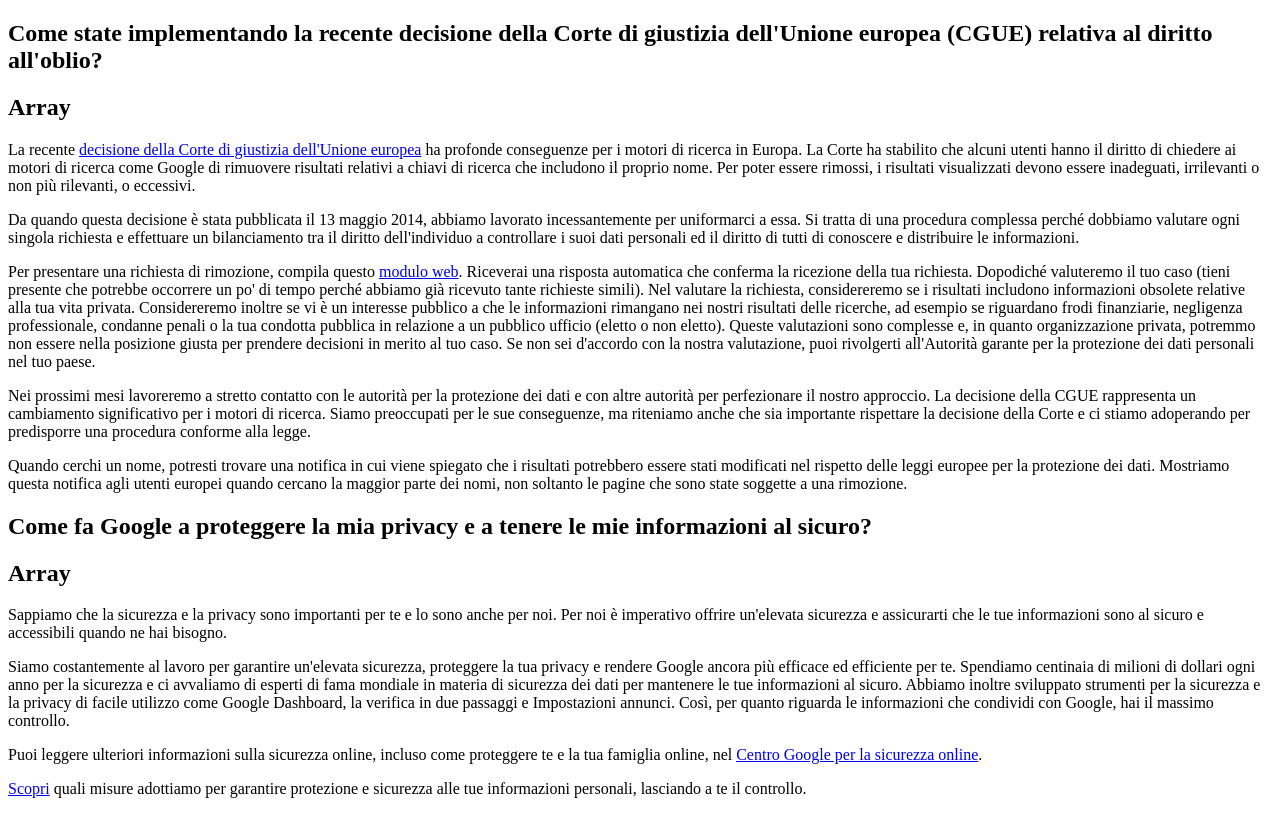
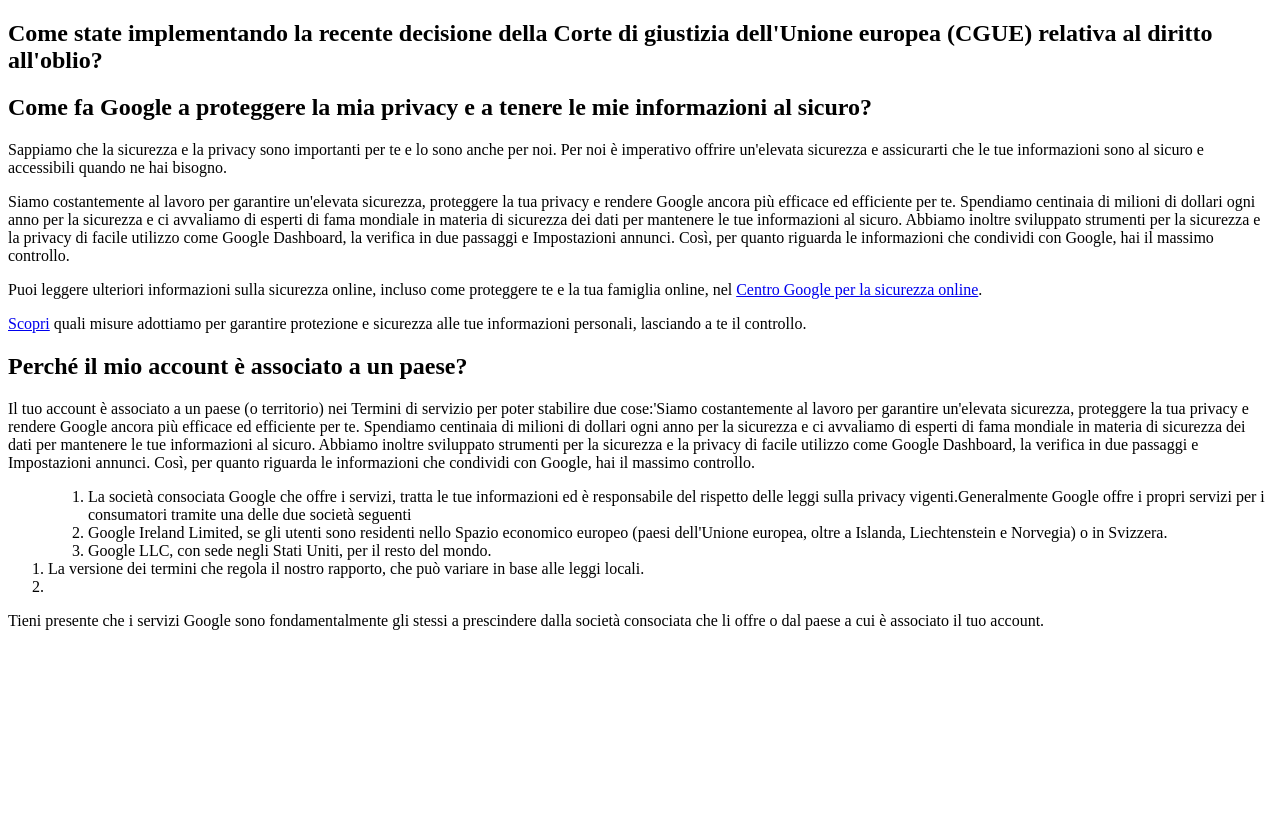
Before and after one commit to Alessandro2014/php-google-faq, a PHP site: page / in a window 1280 px wide. After the commit the page ends 630 px from the top, so only its background shows below. Run offline with PHP 8.4, Linux system fonts and the light colour scheme; data that the repository does not hold is empty.

Commit message:
modifica struttura array

```diff
--- a/index.php
+++ b/index.php
@@ -2,44 +2,44 @@
  <?php
     $questions = [
         // SEZIONE 1
-        "title_1" => "Come state implementando la recente decisione della Corte di giustizia dell'Unione europea (CGUE) relativa al diritto all'oblio?",
-        "text "=> [
-            "La recente <a href='http://curia.europa.eu/juris/document/document.jsf?text=&amp;docid=152065&amp;amppageIndex=0&amp;doclang=it&amp;mode=lst&amp;dir=&amp;occ=first&amp;part=1&amp;cid=276332'>decisione della Corte di giustizia dell'Unione europea</a> ha profonde conseguenze per i motori di ricerca in Europa. La Corte ha stabilito che alcuni utenti hanno il diritto di chiedere ai motori di ricerca come Google di rimuovere risultati relativi a chiavi di ricerca che includono il proprio nome. Per poter essere rimossi, i risultati visualizzati devono essere inadeguati, irrilevanti o non più rilevanti, o eccessivi.",
-            "Da quando questa decisione è stata pubblicata il 13 maggio 2014, abbiamo lavorato incessantemente per uniformarci a essa. Si tratta di una procedura complessa perché dobbiamo valutare ogni singola richiesta e effettuare un bilanciamento tra il diritto dell'individuo a controllare i suoi dati personali ed il diritto di tutti di conoscere e distribuire le informazioni.",
-            "Per presentare una richiesta di rimozione, compila questo <a href='https://support.google.com/legal/contact/lr_eudpa?product=websearch&amp;hl=it'>modulo web</a>. Riceverai una risposta automatica che conferma la ricezione della tua richiesta. Dopodiché valuteremo il tuo caso (tieni presente che potrebbe occorrere un po' di tempo perché abbiamo già ricevuto tante richieste simili). Nel valutare la richiesta, considereremo se i risultati includono informazioni obsolete relative alla tua vita privata. Considereremo inoltre se vi è un interesse pubblico a che le informazioni rimangano nei nostri risultati delle ricerche, ad esempio se riguardano frodi finanziarie, negligenza professionale, condanne penali o la tua condotta pubblica in relazione a un pubblico ufficio (eletto o non eletto). Queste valutazioni sono complesse e, in quanto organizzazione privata, potremmo non essere nella posizione giusta per prendere decisioni in merito al tuo caso. Se non sei d'accordo con la nostra valutazione, puoi rivolgerti all'Autorità garante per la protezione dei dati personali nel tuo paese.",
-            "Nei prossimi mesi lavoreremo a stretto contatto con le autorità per la protezione dei dati e con altre autorità per perfezionare il nostro approccio. La decisione della CGUE rappresenta un cambiamento significativo per i motori di ricerca. Siamo preoccupati per le sue conseguenze, ma riteniamo anche che sia importante rispettare la decisione della Corte e ci stiamo adoperando per predisporre una procedura conforme alla legge.",
-            "Quando cerchi un nome, potresti trovare una notifica in cui viene spiegato che i risultati potrebbero essere stati modificati nel rispetto delle leggi europee per la protezione dei dati. Mostriamo questa notifica agli utenti europei quando cercano la maggior parte dei nomi, non soltanto le pagine che sono state soggette a una rimozione.",
-            ],
+        [
+            "title" => "Come state implementando la recente decisione della Corte di giustizia dell'Unione europea (CGUE) relativa al diritto all'oblio?",
+            "text " =>
+            "<p>La recente <a href='http://curia.europa.eu/juris/document/document.jsf?text=&amp;docid=152065&amp;amppageIndex=0&amp;doclang=it&amp;mode=lst&amp;dir=&amp;occ=first&amp;part=1&amp;cid=276332'>decisione della Corte di giustizia dell'Unione europea</a> ha profonde conseguenze per i motori di ricerca in Europa. La Corte ha stabilito che alcuni utenti hanno il diritto di chiedere ai motori di ricerca come Google di rimuovere risultati relativi a chiavi di ricerca che includono il proprio nome. Per poter essere rimossi, i risultati visualizzati devono essere inadeguati, irrilevanti o non più rilevanti, o eccessivi.</p>
+            <p>Da quando questa decisione è stata pubblicata il 13 maggio 2014, abbiamo lavorato incessantemente per uniformarci a essa. Si tratta di una procedura complessa perché dobbiamo valutare ogni singola richiesta e effettuare un bilanciamento tra il diritto dell'individuo a controllare i suoi dati personali ed il diritto di tutti di conoscere e distribuire le informazioni.</p>
+            <p>Per presentare una richiesta di rimozione, compila questo <a href='https://support.google.com/legal/contact/lr_eudpa?product=websearch&amp;hl=it'>modulo web</a>. Riceverai una risposta automatica che conferma la ricezione della tua richiesta. Dopodiché valuteremo il tuo caso (tieni presente che potrebbe occorrere un po' di tempo perché abbiamo già ricevuto tante richieste simili). Nel valutare la richiesta, considereremo se i risultati includono informazioni obsolete relative alla tua vita privata. Considereremo inoltre se vi è un interesse pubblico a che le informazioni rimangano nei nostri risultati delle ricerche, ad esempio se riguardano frodi finanziarie, negligenza professionale, condanne penali o la tua condotta pubblica in relazione a un pubblico ufficio (eletto o non eletto). Queste valutazioni sono complesse e, in quanto organizzazione privata, potremmo non essere nella posizione giusta per prendere decisioni in merito al tuo caso. Se non sei d'accordo con la nostra valutazione, puoi rivolgerti all'Autorità garante per la protezione dei dati personali nel tuo paese.</p>
+            <p>Nei prossimi mesi lavoreremo a stretto contatto con le autorità per la protezione dei dati e con altre autorità per perfezionare il nostro approccio. La decisione della CGUE rappresenta un cambiamento significativo per i motori di ricerca. Siamo preoccupati per le sue conseguenze, ma riteniamo anche che sia importante rispettare la decisione della Corte e ci stiamo adoperando per predisporre una procedura conforme alla legge.</p>
+            <p>Quando cerchi un nome, potresti trovare una notifica in cui viene spiegato che i risultati potrebbero essere stati modificati nel rispetto delle leggi europee per la protezione dei dati. Mostriamo questa notifica agli utenti europei quando cercano la maggior parte dei nomi, non soltanto le pagine che sono state soggette a una rimozione.</p>",
+        ],
         // SEZIONE 2
-        "title_2" => "Come fa Google a proteggere la mia privacy e a tenere le mie informazioni al sicuro?",
-        "text" => [
-            "Sappiamo che la sicurezza e la privacy sono importanti per te e lo sono anche per noi. Per noi è imperativo offrire un'elevata sicurezza e assicurarti che le tue informazioni sono al sicuro e accessibili quando ne hai bisogno.",
-            "Siamo costantemente al lavoro per garantire un'elevata sicurezza, proteggere la tua privacy e rendere Google ancora più efficace ed efficiente per te. Spendiamo centinaia di milioni di dollari ogni anno per la sicurezza e ci avvaliamo di esperti di fama mondiale in materia di sicurezza dei dati per mantenere le tue informazioni al sicuro. Abbiamo inoltre sviluppato strumenti per la sicurezza e la privacy di facile utilizzo come Google Dashboard, la verifica in due passaggi e Impostazioni annunci. Così, per quanto riguarda le informazioni che condividi con Google, hai il massimo controllo.",
-            "Puoi leggere ulteriori informazioni sulla sicurezza online, incluso come proteggere te e la tua famiglia online, nel <a href='https://www.google.com/safetycenter/'>Centro Google per la sicurezza online</a>.",
-            "<a href='https://privacy.google.com'>Scopri</a> quali misure adottiamo per garantire protezione e sicurezza alle tue informazioni personali, lasciando a te il controllo.",
-            ],
-            // SOTTOSEZIONE 1
-        //     "Perché il mio account è associato a un paese?" => [
+        [
+            "title" => "Come fa Google a proteggere la mia privacy e a tenere le mie informazioni al sicuro?",
+            "text" =>
+            "<p>Sappiamo che la sicurezza e la privacy sono importanti per te e lo sono anche per noi. Per noi è imperativo offrire un'elevata sicurezza e assicurarti che le tue informazioni sono al sicuro e accessibili quando ne hai bisogno.</p>
+            <p>Siamo costantemente al lavoro per garantire un'elevata sicurezza, proteggere la tua privacy e rendere Google ancora più efficace ed efficiente per te. Spendiamo centinaia di milioni di dollari ogni anno per la sicurezza e ci avvaliamo di esperti di fama mondiale in materia di sicurezza dei dati per mantenere le tue informazioni al sicuro. Abbiamo inoltre sviluppato strumenti per la sicurezza e la privacy di facile utilizzo come Google Dashboard, la verifica in due passaggi e Impostazioni annunci. Così, per quanto riguarda le informazioni che condividi con Google, hai il massimo controllo.</p>
+            <p>Puoi leggere ulteriori informazioni sulla sicurezza online, incluso come proteggere te e la tua famiglia online, nel <a href='https://www.google.com/safetycenter/'>Centro Google per la sicurezza online</a>.</p>
+            <p><a href='https://privacy.google.com'>Scopri</a> quali misure adottiamo per garantire protezione e sicurezza alle tue informazioni personali, lasciando a te il controllo.</p>",
+        ],
+        // SOTTOSEZIONE 1
+        [
+            "title" => "Perché il mio account è associato a un paese?",
+            "text" =>
+            "<p>Il tuo account è associato a un paese (o territorio) nei Termini di servizio per poter stabilire due cose:'Siamo costantemente al lavoro per garantire un'elevata sicurezza, proteggere la tua privacy e rendere Google ancora più efficace ed efficiente per te. Spendiamo centinaia di milioni di dollari ogni anno per la sicurezza e ci avvaliamo di esperti di fama mondiale in materia di sicurezza dei dati per mantenere le tue informazioni al sicuro. Abbiamo inoltre sviluppato strumenti per la sicurezza e la privacy di facile utilizzo come Google Dashboard, la verifica in due passaggi e Impostazioni annunci. Così, per quanto riguarda le informazioni che condividi con Google, hai il massimo controllo.</p>
+                <ol>
+                <ol><li>La società consociata Google che offre i servizi, tratta le tue informazioni ed è responsabile del rispetto delle leggi sulla privacy vigenti.Generalmente Google offre i propri servizi per i consumatori tramite una delle due società seguenti</li>
+                <li>Google Ireland Limited, se gli utenti sono residenti nello Spazio economico europeo (paesi dell'Unione europea, oltre a Islanda, Liechtenstein e Norvegia) o in Svizzera.</li>
+                    <li>Google LLC, con sede negli Stati Uniti, per il resto del mondo.</li></ol>
+                  <li>La versione dei termini che regola il nostro rapporto, che può variare in base alle leggi locali.<li></ol>
+                  <p>Tieni presente che i servizi Google sono fondamentalmente gli stessi a prescindere dalla società consociata che li offre o dal paese a cui è associato il tuo account.</p>",
+        ],
+        //     // SOTTOSEZIONE 2
+        //     "Stabilire il paese associato al tuo account" => [
         //         [
-        //             "Il tuo account è associato a un paese (o territorio) nei Termini di servizio per poter stabilire due cose:'Siamo costantemente al lavoro per garantire un'elevata sicurezza, proteggere la tua privacy e rendere Google ancora più efficace ed efficiente per te. Spendiamo centinaia di milioni di dollari ogni anno per la sicurezza e ci avvaliamo di esperti di fama mondiale in materia di sicurezza dei dati per mantenere le tue informazioni al sicuro. Abbiamo inoltre sviluppato strumenti per la sicurezza e la privacy di facile utilizzo come Google Dashboard, la verifica in due passaggi e Impostazioni annunci. Così, per quanto riguarda le informazioni che condividi con Google, hai il massimo controllo.",
-        //             "La società consociata Google che offre i servizi, tratta le tue informazioni ed è responsabile del rispetto delle leggi sulla privacy vigenti.Generalmente Google offre i propri servizi per i consumatori tramite una delle due società seguenti" => [
-        //                 // a
-        //                 "Google Ireland Limited, se gli utenti sono residenti nello Spazio economico europeo (paesi dell'Unione europea, oltre a Islanda, Liechtenstein e Norvegia) o in Svizzera.",
-        //                 // b
-        //                 "Google LLC, con sede negli Stati Uniti, per il resto del mondo."
-        //             ],
-        //             "La versione dei termini che regola il nostro rapporto, che può variare in base alle leggi locali.",
-        //             "Tieni presente che i servizi Google sono fondamentalmente gli stessi a prescindere dalla società consociata che li offre o dal paese a cui è associato il tuo account.",
-        //         ],
-        //         // SOTTOSEZIONE 2
-        //         "Stabilire il paese associato al tuo account" => [
-        //             [
-        //                 "Quando crei un nuovo Account Google, lo associamo a un paese in base a dove è stato creato. Per quanto riguarda gli account creati almeno un anno fa, usiamo il paese da cui accedi solitamente ai servizi Google, in genere i servizi in cui hai trascorso più tempo nell'ultimo anno.",
-        //                 "I viaggi frequenti solitamente non influiscono sul paese associato al tuo account. Se ti trasferisci in un altro paese, potrebbe occorrere circa un anno per aggiornare l'associazione del paese.",
-        //                 "Se il paese associato al tuo account non corrisponde al tuo paese di residenza, il motivo potrebbe essere la differenza tra il paese in cui lavori e il paese in cui risiedi, l'installazione di una rete privata virtuale (VPN) per mascherare il tuo indirizzo IP oppure la residenza vicino a un confine territoriale. <a href='country-association-contact-us' class='N6CPUe' target='_blank'>Contattaci</a> se ritieni che il paese associato al tuo account sia sbagliato.",
-        //             ]
-        //         ],
-        //     ],
+        //             "Quando crei un nuovo Account Google, lo associamo a un paese in base a dove è stato creato. Per quanto riguarda gli account creati almeno un anno fa, usiamo il paese da cui accedi solitamente ai servizi Google, in genere i servizi in cui hai trascorso più tempo nell'ultimo anno.",
+        //             "I viaggi frequenti solitamente non influiscono sul paese associato al tuo account. Se ti trasferisci in un altro paese, potrebbe occorrere circa un anno per aggiornare l'associazione del paese.",
+        //             "Se il paese associato al tuo account non corrisponde al tuo paese di residenza, il motivo potrebbe essere la differenza tra il paese in cui lavori e il paese in cui risiedi, l'installazione di una rete privata virtuale (VPN) per mascherare il tuo indirizzo IP oppure la residenza vicino a un confine territoriale. <a href='country-association-contact-us' class='N6CPUe' target='_blank'>Contattaci</a> se ritieni che il paese associato al tuo account sia sbagliato.",
+        //         ]
+        //   ],
         // ],
         //     "Come faccio a rimuovere informazioni su di me dai risultati di ricerca di Google?" => [
         //         [
@@ -69,13 +69,11 @@
      <main>
          <?php foreach ($questions as $question) { ?>
              <h2>
-                 <?= $question ?>
+                 <?php echo $question["title"] ?>
              </h2>
-             <?php foreach ($question as $text) { ?>
              <p>
-                <?= $text ?>
-            </p>
-            <?php } ?>
+                 <?php echo $question["text"] ?>
+             </p>
          <?php } ?>
 
      </main>
```
